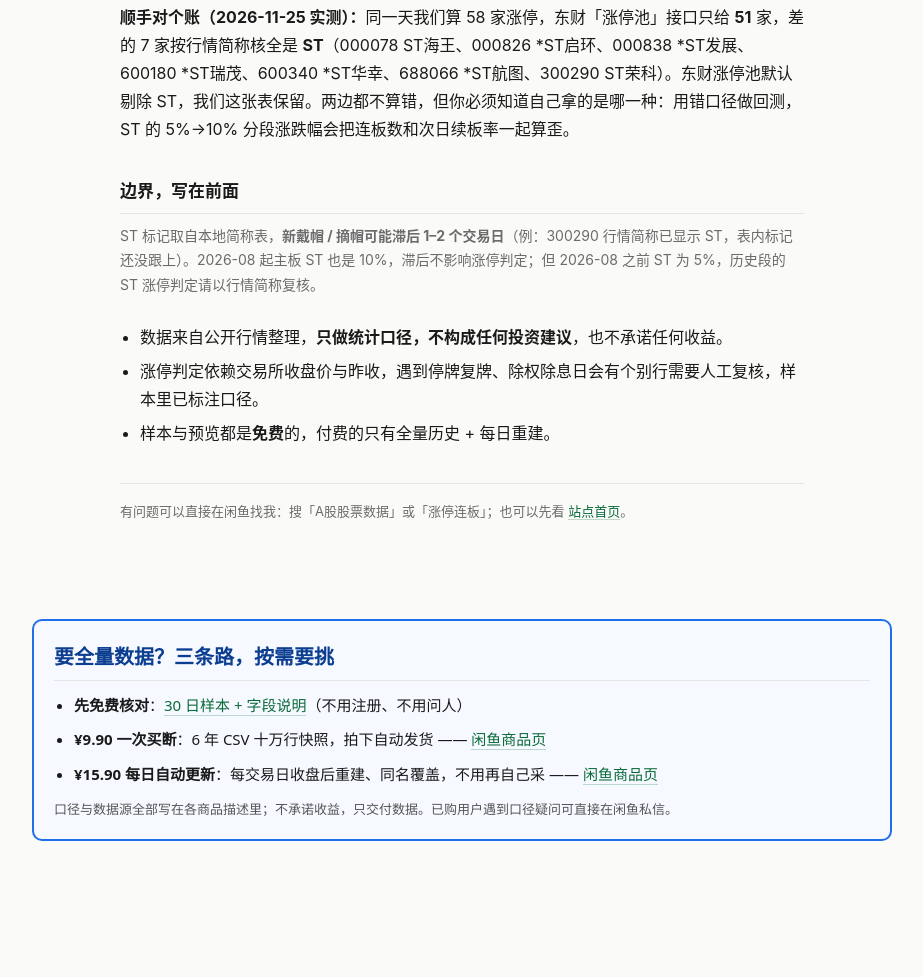
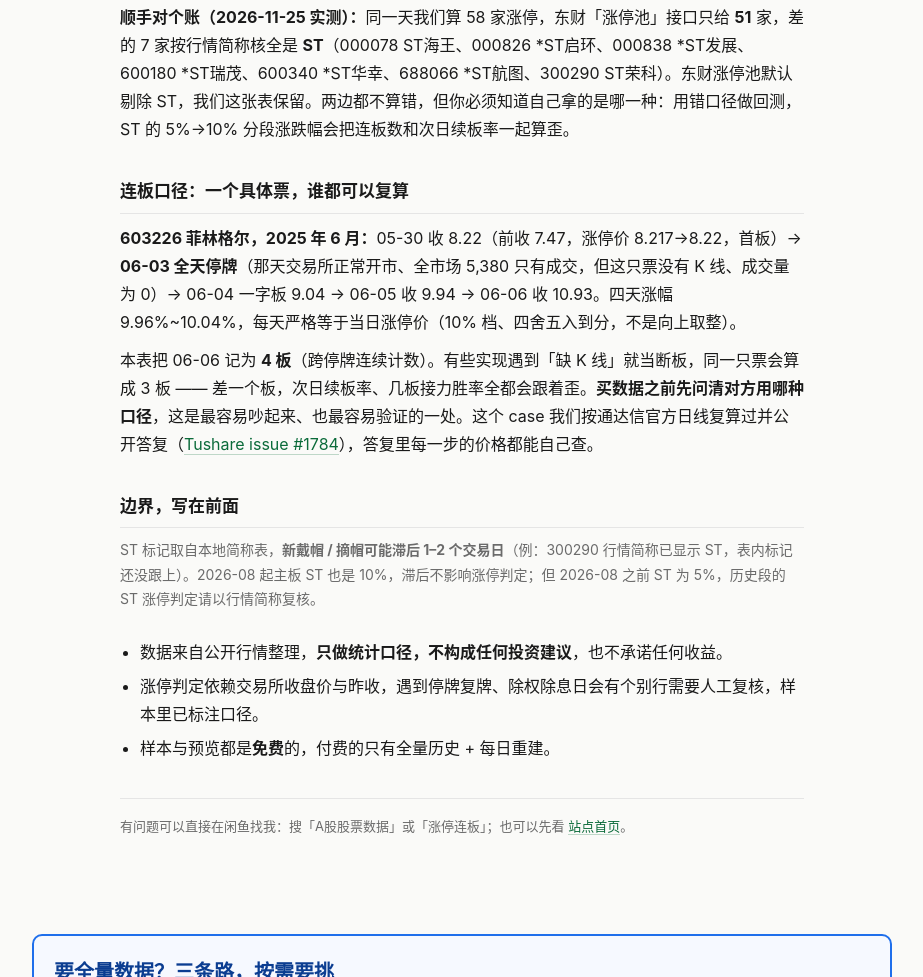
Before and after one commit to DANGNIANQIN/astock-sample-library, a plain HTML site: page guide-limitup-caliber.html in a window 1280 px wide. Shown: the part 1984-2961 px from the top of the page, without its empty margins (178-1101 px from the left). Before the commit the page ends 2857 px from the top, so only its background shows below. Drawn offline with Linux system fonts and the light colour scheme.

Commit message:
口径页加连板跨停牌的实名 case（603226 菲林格尔 2025-06-03 停牌=4板）；字段表去掉写死行数改指 meta.json

```diff
--- a/guide-limitup-caliber.html
+++ b/guide-limitup-caliber.html
@@ -81,6 +81,10 @@ pre{background:#fff;border:1px solid var(--line);border-radius:8px;padding:12px;
 <p>这几项每天都在变，页面上的 <code>meta.json</code> 是机器可读的同一份数，你可以拿来和 CSV 对。</p>
 <p><b>顺手对个账（<span data-m="mDate">2026-11-25</span> 实测）：</b>同一天我们算 <span data-m="mZt">58</span> 家涨停，东财「涨停池」接口只给 <b>51</b> 家，差的 7 家按行情简称核全是 <b>ST</b>（000078 ST海王、000826 *ST启环、000838 *ST发展、600180 *ST瑞茂、600340 *ST华幸、688066 *ST航图、300290 ST荣科）。东财涨停池默认剔除 ST，我们这张表保留。两边都不算错，但你必须知道自己拿的是哪一种：用错口径做回测，ST 的 5%→10% 分段涨跌幅会把连板数和次日续板率一起算歪。</p>
 
+<h2>连板口径：一个具体票，谁都可以复算</h2>
+<p><b>603226 菲林格尔，2025 年 6 月：</b>05-30 收 8.22（前收 7.47，涨停价 8.217→8.22，首板）→ <b>06-03 全天停牌</b>（那天交易所正常开市、全市场 5,380 只有成交，但这只票没有 K 线、成交量为 0）→ 06-04 一字板 9.04 → 06-05 收 9.94 → 06-06 收 10.93。四天涨幅 9.96%~10.04%，每天严格等于当日涨停价（10% 档、四舍五入到分，不是向上取整）。</p>
+<p>本表把 06-06 记为 <b>4 板</b>（跨停牌连续计数）。有些实现遇到「缺 K 线」就当断板，同一只票会算成 3 板 —— 差一个板，次日续板率、几板接力胜率全都会跟着歪。<b>买数据之前先问清对方用哪种口径</b>，这是最容易吵起来、也最容易验证的一处。这个 case 我们按通达信官方日线复算过并公开答复（<a href="https://github.com/waditu/tushare/issues/1784#issuecomment-7158501494">Tushare issue #1784</a>），答复里每一步的价格都能自己查。</p>
+
 <h2>边界，写在前面</h2>
 <p class="sub" style="font-size:14px">ST 标记取自本地简称表，<b>新戴帽 / 摘帽可能滞后 1–2 个交易日</b>（例：300290 行情简称已显示 ST，表内标记还没跟上）。2026-08 起主板 ST 也是 10%，滞后不影响涨停判定；但 2026-08 之前 ST 为 5%，历史段的 ST 涨停判定请以行情简称复核。</p>
 <ul>
```
Also changed, not shown: 1 other file.
